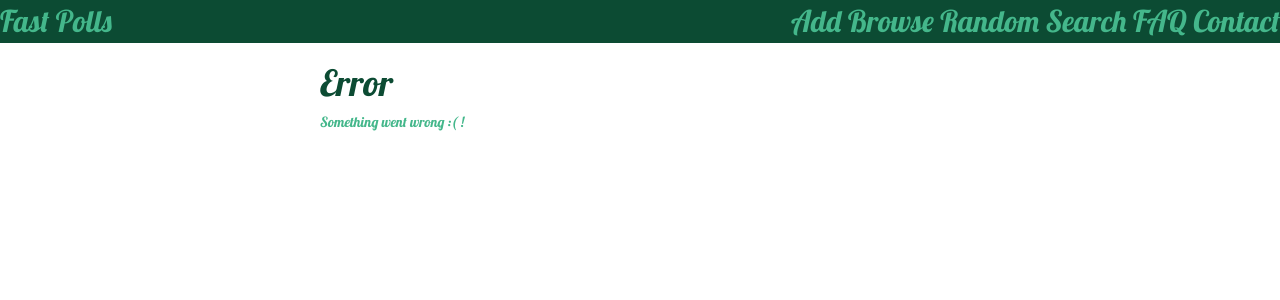
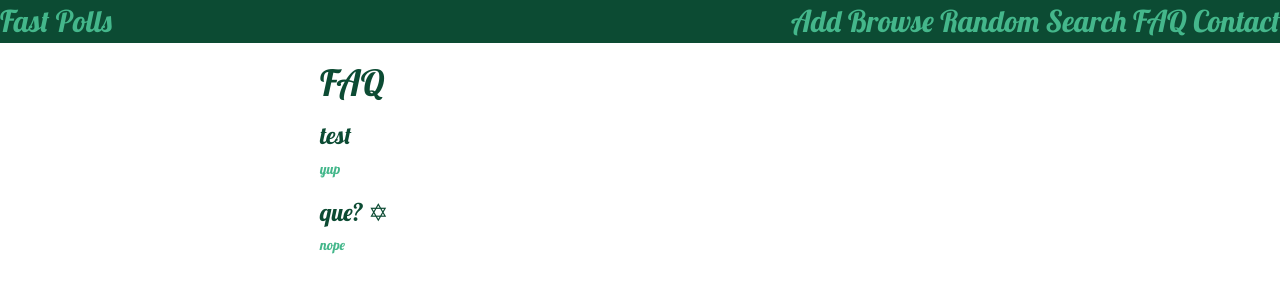
Before and after one commit to kura-pl/fast_polls, a Django app: page /polls/faq in a window 1280 px wide. Shown: the top 300 px of the page. Run offline with Django 3.2, Linux system fonts and the light colour scheme; data comes from the database, SQL or seed files in the repository; both versions use the stored data as it was after the commit; some libraries are stand-ins or nearby versions.

Commit message:
Almost Ready

```diff
--- a/fast_polls/urls.py
+++ b/fast_polls/urls.py
@@ -6,7 +6,6 @@ urlpatterns = [
     url(r'^polls/', include('polls.urls')),
     url(r'^admin/', admin.site.urls),
     url(r'^', include('polls.urls')),
-    url(r'^faq$', views.faq, name='faq'),
     url(r'^contact$', views.contact, name='contact'),
     url(r'^.*$', views.my_404, name='my_404')
 ]
--- a/fast_polls/views.py
+++ b/fast_polls/views.py
@@ -3,10 +3,6 @@
 
 def index(request):
     return render_to_response('fast_polls/index.html')
-
-
-def faq(request):
-    return render_to_response('fast_polls/faq.html')
 
 
 def contact(request):
--- a/polls/admin.py
+++ b/polls/admin.py
@@ -1,6 +1,6 @@
 from django.contrib import admin
-
-from .models import Choice, Question
+from django.contrib.auth.models import Group, User
+from .models import Choice, Question, Faq
 
 
 class ChoiceInline(admin.StackedInline):
@@ -13,3 +13,5 @@ class QuestionAdmin(admin.ModelAdmin):
     inlines = [ChoiceInline]
 
 admin.site.register(Question, QuestionAdmin)
+admin.site.register(Faq)
+admin.site.unregister((Group, User))
--- a/polls/models.py
+++ b/polls/models.py
@@ -1,4 +1,5 @@
 from django.db import models
+
 
 class Question(models.Model):
     title = models.CharField(max_length=100)
@@ -8,6 +9,7 @@ class Question(models.Model):
     def __str__(self):
         return self.title
 
+
 class Choice(models.Model):
     question = models.ForeignKey(Question)
     choice_text = models.CharField(max_length=300)
@@ -15,3 +17,11 @@ class Choice(models.Model):
 
     def __str__(self):
         return self.choice_text
+
+
+class Faq(models.Model):
+    question = models.CharField(max_length=300)
+    answer = models.CharField(max_length=300)
+
+    def __str__(self):
+        return self.question
--- a/polls/urls.py
+++ b/polls/urls.py
@@ -12,4 +12,5 @@ urlpatterns = [
     url(r'^search$', views.search, name='search'),
     url(r'^searched$', views.searched, name='searched'),
     url(r'^random$', views.get_random, name='get_random'),
+    url(r'^faq$', views.get_faq, name='get_faq'),
 ]
--- a/polls/views.py
+++ b/polls/views.py
@@ -1,5 +1,5 @@
 from django.template import loader
-from .models import Question, Choice
+from .models import Question, Choice , Faq
 from django.shortcuts import get_object_or_404, render, redirect
 from django.http import HttpResponseRedirect, HttpResponse
 from django.core.urlresolvers import reverse
@@ -7,7 +7,6 @@ from django.utils import timezone
 from re import findall
 from random import choice
 import matplotlib.pyplot as plt
-
 
 
 def generate_png(labels, values):
@@ -103,3 +102,11 @@ def check(request):
 def get_random(request):
     question = choice(Question.objects.all())
     return redirect('/polls/{}'.format(question.id))
+
+
+def get_faq(request):
+    template = loader.get_template('polls/faq.html')
+    context = {
+        'questions': Faq.objects.all()
+    }
+    return HttpResponse(template.render(context, request))
--- a/templates/fast_polls/404.html
+++ b/templates/fast_polls/404.html
@@ -1,5 +1,5 @@
 {% extends 'fast_polls/base.html' %}
 {% block main %}
     <h1>{% block title %}Error{% endblock %}</h1>
-    <p>Something went wrong :( !</p>
+    <p>Something went wrong :(</p>
 {% endblock %}
--- a/templates/fast_polls/base.html
+++ b/templates/fast_polls/base.html
@@ -1,10 +1,11 @@
 <!DOCTYPE html>
 <html lang="en">
     <head>
+        {% load staticfiles %}
+        <link rel="icon" type="image/png" href="{% static 'icon.png' %}">
         <link rel="stylesheet" href="//maxcdn.bootstrapcdn.com/bootstrap/3.2.0/css/bootstrap.min.css">
         <link rel="stylesheet" href="//maxcdn.bootstrapcdn.com/bootstrap/3.2.0/css/bootstrap-theme.min.css">
         <link href="//fonts.googleapis.com/css?family=Lobster&subset=latin,latin-ext" rel="stylesheet" type="text/css">
-        {% load staticfiles %}
         <link rel="stylesheet" type="text/css" href="{% static 'style.css' %}" />
         <meta charset="UTF-8">
         <title>{% block title %}Title{% endblock %}</title>
--- a/templates/fast_polls/my_menu.html
+++ b/templates/fast_polls/my_menu.html
@@ -2,10 +2,10 @@
     <p>Fast Polls</p>
     <ul>
         <li><a href="/polls/add">Add</a> </li>
-        <li><a href="/polls">Browse</a> </li>
+        <li><a href="/polls/">Browse</a> </li>
         <li><a href="/polls/random">Random</a> </li>
         <li><a href="/polls/search">Search</a> </li>
-        <li><a href="/faq">FAQ</a> </li>
+        <li><a href="/polls/faq">FAQ</a> </li>
         <li><a href="/contact">Contact</a> </li>
     </ul>
     </br>
--- a/templates/polls/add.html
+++ b/templates/polls/add.html
@@ -5,11 +5,11 @@
             {% csrf_token %}
             <p>Title:</p>
             <input type="text" name="count" id="count" value="2" hidden/>
-            <input type="text" size="53" required name="title" id="title" />
+            <input type="text" size="55" required name="title" id="title" />
             <input type="submit" value="Submit question!" />
             </br>
             <p>Question:</p>
-            <textarea  name="question" id="question" rows="4" cols="70" required></textarea>
+            <textarea  name="question" id="question" rows="3" cols="68" required></textarea>
             </br>
             <p>Choice 1:</p>
             <input type="text" size="70" required name="choice0" id="choice0" />
--- /dev/null
+++ b/templates/polls/faq.html
@@ -0,0 +1,8 @@
+{% extends 'fast_polls/base.html' %}
+{% block main %}
+    <h1>{% block title %}FAQ{% endblock %}</h1>
+    {% for question in questions %}
+        <h3> {{ question.question }}</h3>
+        <p> {{ question.answer }}</p>
+    {% endfor %}
+{% endblock %}
```
Also changed, not shown: templates/fast_polls/faq.html (deleted, +0 -7 lines), db.sqlite3, polls/static/icon.png (added), polls/static/my_scripts.js (indentation only).
